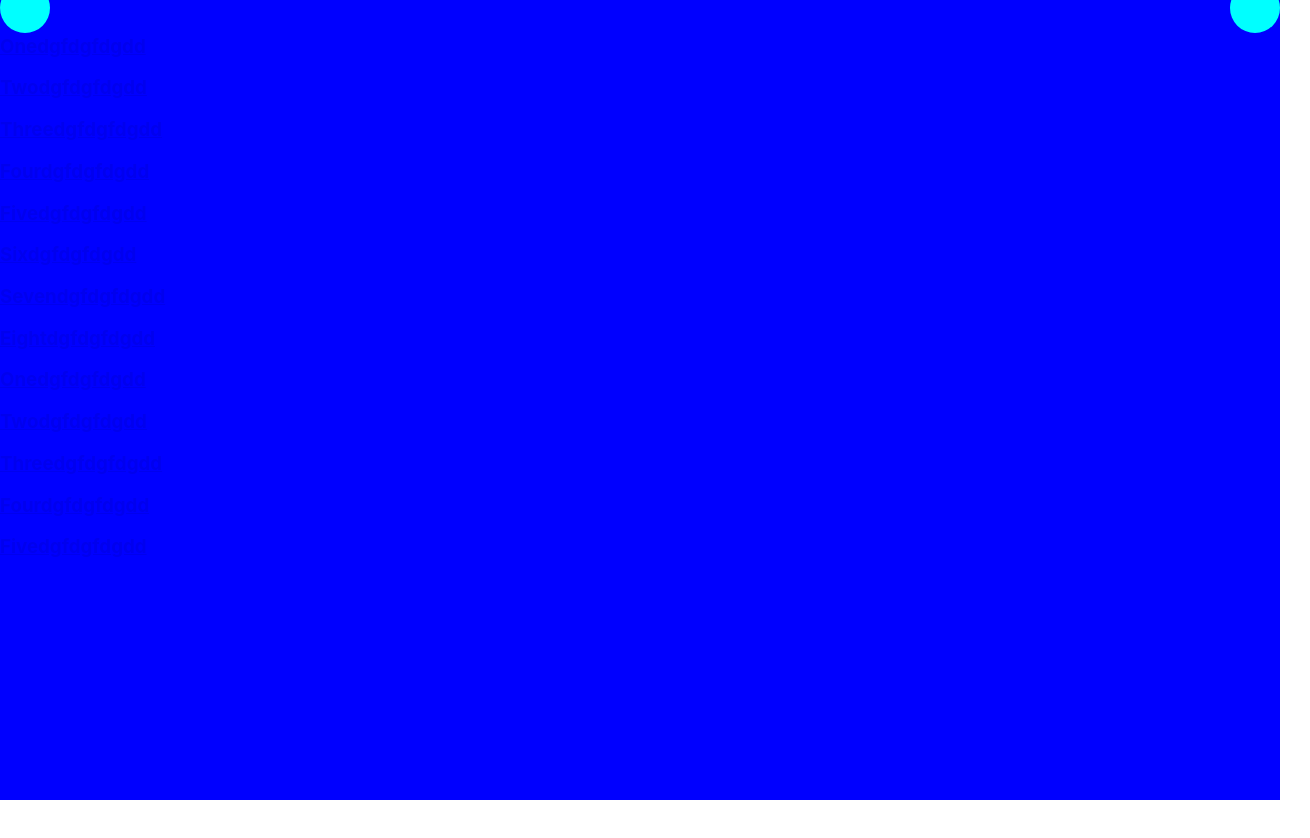
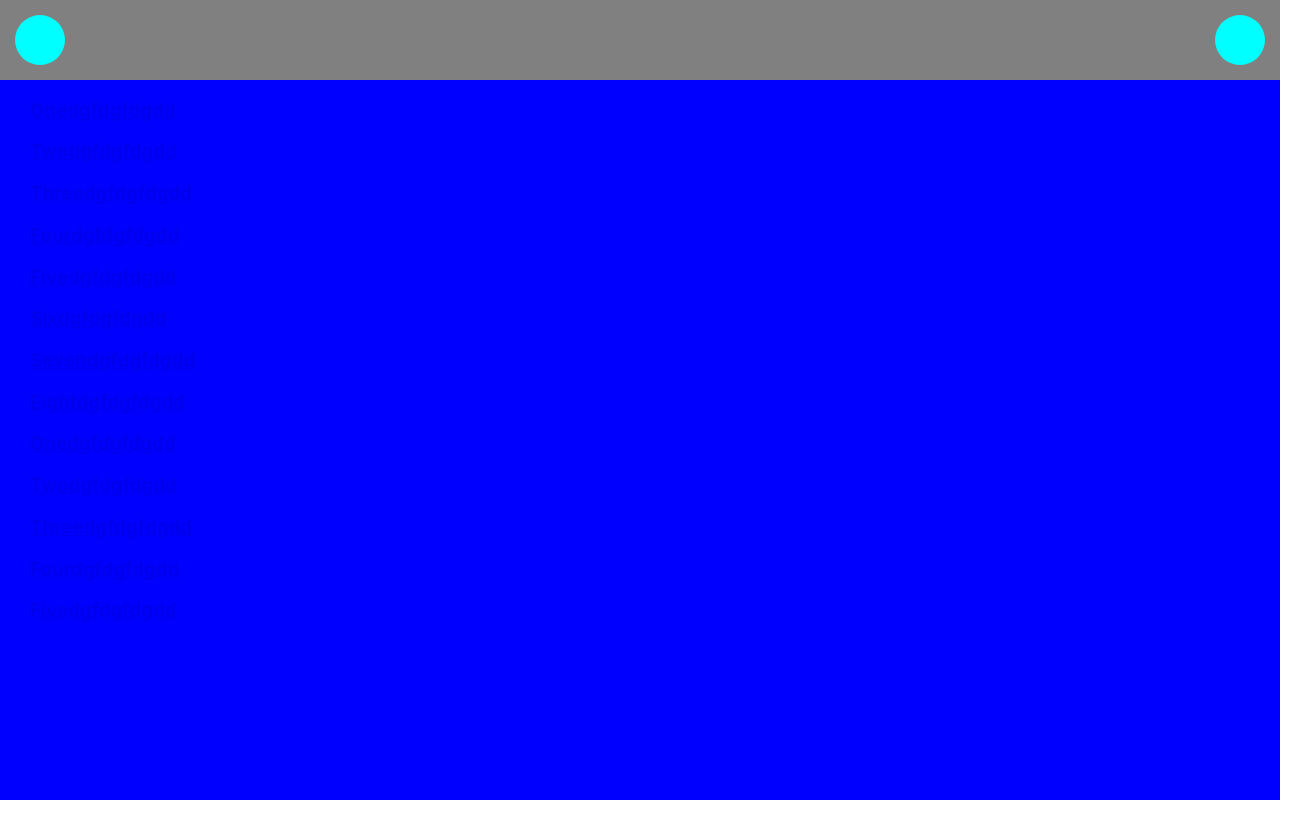
Before and after one commit to babloo-Chauhan/navbar, a React (Create React App) app: page / in a window 1280 px wide. Shown: the top 838 px of the page, 1310 px wide, since content can reach past the window. Before the commit the page ends 800 px from the top, so only its background shows below. Built offline with nearby package versions, Linux system fonts and the light colour scheme.

Commit message:
update
update CSS

```diff
--- a/src/App.css
+++ b/src/App.css
@@ -114,9 +114,9 @@ height: 50px;
    background-color:blue;
 }
 .Menu-Buttons{
-    height:1rem;
+    height:10%;
     width:100%;
-    background-color:blue;
+    background-color:gray;
     display:flex;
     justify-content:space-between;
     align-items:center;
@@ -127,4 +127,12 @@ height: 50px;
     width:50px;
     border-radius:100%;
     background-color:cyan;
+    margin:15px;
 }
+
+.Links{
+    height:100%;
+    width:100%;
+    margin:10px;
+    padding-left:20px;
+}
```
